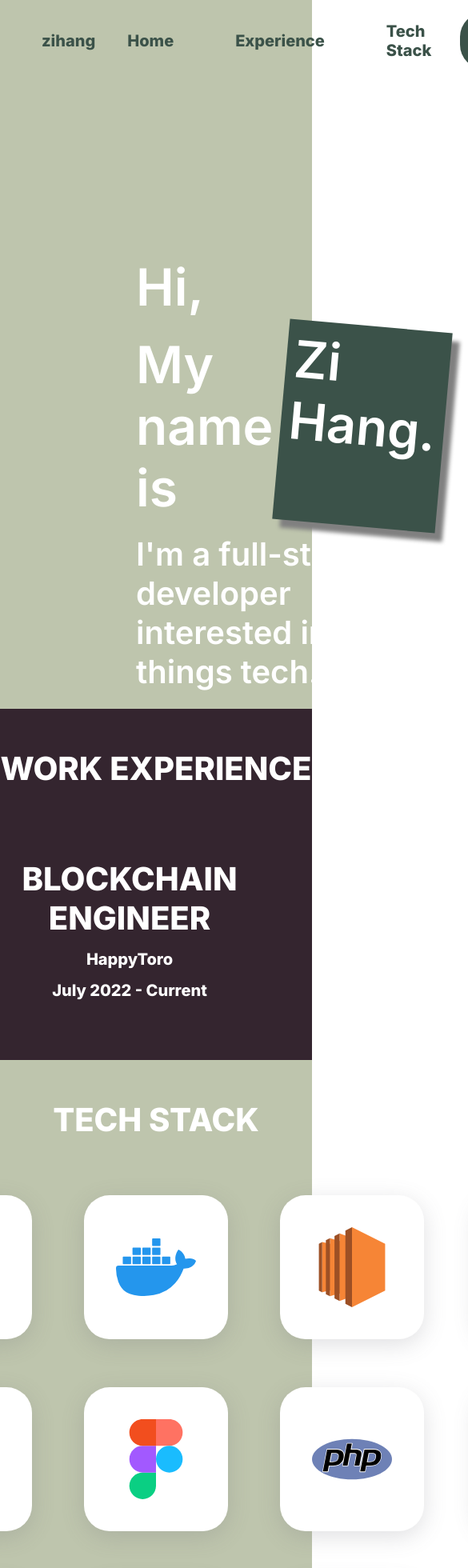
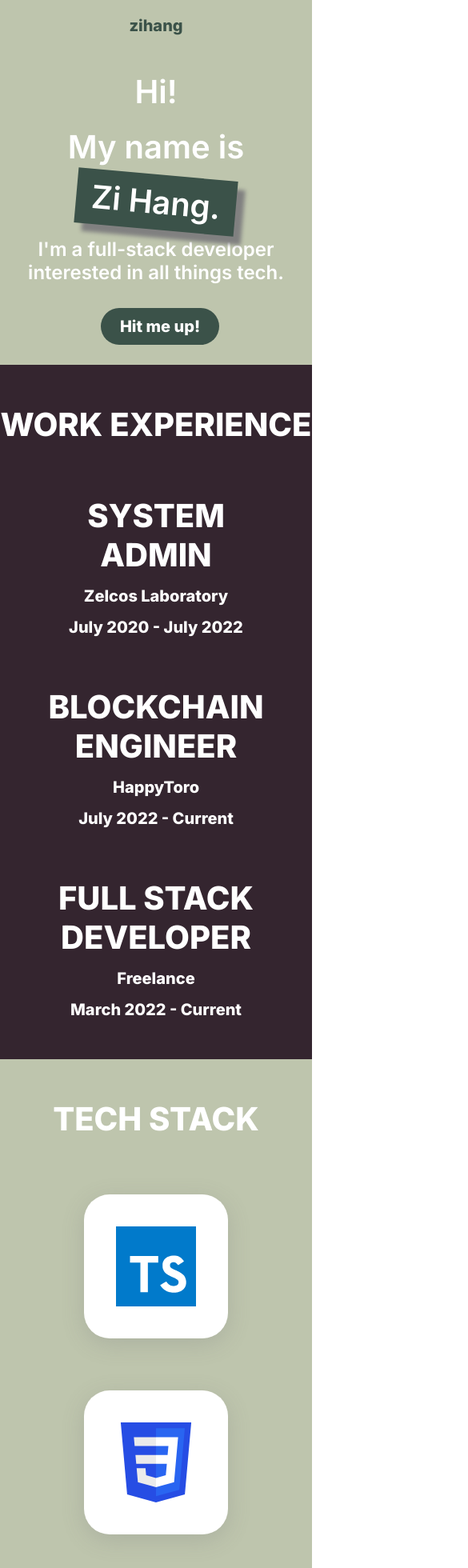
Before and after one commit to zihangg/portfolio, a React (Create React App) app: page / in a window 390 px wide. Shown: the top 1960 px of the page at 80% size, 585 px wide, since content can reach past the window. Built offline with nearby package versions, Linux system fonts and the light colour scheme.

Commit message:
media queries

```diff
--- a/src/App.css
+++ b/src/App.css
@@ -1,12 +1,10 @@
-html,
-body {
-  width: 100%;
-  height: 100%;
-}
-
 .container {
   background-color: #bec5ad;
   display: flex;
   min-width: 100%;
   flex-direction: column;
 }
+
+body {
+  overflow-x: hidden;
+}
--- a/src/components/Experience/Experience.css
+++ b/src/components/Experience/Experience.css
@@ -1,9 +1,7 @@
 @import url('https://fonts.googleapis.com/css?family=Inter:600,800');
 
-html,
 body {
-  width: 100%;
-  height: 100%;
+  overflow-x: hidden;
 }
 
 .experience-container {
@@ -60,6 +58,25 @@ body {
   font-size: 20px;
 }
 
+/*
+  media queries
+*/
+@media screen and (max-width: 769px) {
+  .secondary-container {
+    display: flex;
+    flex-direction: column;
+    gap: 3rem;
+  }
+}
+
+@media screen and (min-width: 769px) and (max-width: 1441px) {
+  .secondary-container {
+    display: flex;
+    flex-direction: row;
+    gap: 7rem;
+  }
+}
+
 @keyframes primary-load {
   0% {
     transform: translateX(-100%);
--- a/src/components/Home/Home.css
+++ b/src/components/Home/Home.css
@@ -4,14 +4,13 @@
   box-sizing: border-box;
 }
 
-html,
 body {
-  width: 100%;
-  height: 100%;
+  overflow-x: hidden;
 }
 
 .primary-container {
   display: flex;
+  justify-content: center;
 }
 
 .text-container {
@@ -64,7 +63,7 @@ body {
   font-size: 40px;
 }
 
-.button {
+.home-button {
   background-color: #3b5249;
   border-radius: 30px;
   color: #fff;
@@ -79,7 +78,7 @@ body {
   cursor: pointer;
 }
 
-.button:hover {
+.home-button:hover {
   background-color: transparent;
   outline: 2px solid #3b5249;
   color: #3b5249;
@@ -90,6 +89,99 @@ body {
   margin-top: 30px;
   padding-left: 10px;
   animation: button-load 1s;
+}
+
+/*
+  media queries
+*/
+@media screen and (max-width: 769px) {
+  .text-container {
+    margin-top: 1rem;
+    padding: 0;
+    align-items: center;
+    text-align: center;
+    margin-bottom: 5rem;
+  }
+
+  .name-container {
+    display: flex;
+    flex-direction: column;
+  }
+
+  .level1 {
+    font-size: 40px;
+  }
+
+  .name {
+    align-self: center;
+    font-size: 40px;
+    padding: 10px;
+    width: 200px;
+  }
+
+  .level2 {
+    font-size: 24px;
+  }
+
+  .image-container {
+    display: none;
+  }
+}
+
+@media screen and (min-width: 426px) and (max-width: 769px) {
+  .level1 .name {
+    font-size: 60px;
+  }
+
+  .level2 {
+    font-size: 34px;
+  }
+}
+@media screen and (min-width: 769px) and (max-width: 1441px) {
+  .primary-container {
+    margin-bottom: -226px;
+    justify-content: center;
+  }
+
+  .level1 {
+    font-size: 40px;
+  }
+
+  .level2 {
+    font-size: 20px;
+  }
+
+  .name {
+    font-size: 40px;
+  }
+
+  .text-container {
+    padding-top: 10rem;
+    padding-left: 3rem;
+    padding-bottom: 10rem;
+    font-family: 'Inter';
+    color: #fff;
+  }
+
+  .image-container {
+    padding-left: 5rem;
+    display: flex;
+    align-items: center;
+    justify-content: center;
+  }
+
+  .name-container {
+    display: flex;
+  }
+
+  .poseidon {
+    width: 450px;
+    align-self: flex-end;
+  }
+  #b {
+    height: 800px;
+    width: 1200px;
+  }
 }
 
 @keyframes primary-load {
--- a/src/components/Home/Home.tsx
+++ b/src/components/Home/Home.tsx
@@ -7,7 +7,7 @@ function Home() {
     <>
       <div className="primary-container" id="home">
         <div className="text-container">
-          <p className="level1">Hi,</p>
+          <p className="level1">Hi!</p>
           <div className="name-container">
             <p className="level1">My name is </p>
             <div className="name">Zi Hang.</div>
@@ -19,7 +19,7 @@ function Home() {
           </div>
           <div className="button-container-home">
             <button
-              className="button"
+              className="home-button"
               onClick={() => {
                 window.location.href = 'mailto:zihang.lee@gmail.com';
               }}
@@ -29,7 +29,7 @@ function Home() {
           </div>
         </div>
         <div className="image-container">
-          <Poseidon />
+          <Poseidon className="poseidon" />
         </div>
       </div>
     </>
--- a/src/components/Navbar/Navbar.css
+++ b/src/components/Navbar/Navbar.css
@@ -4,10 +4,8 @@
   box-sizing: border-box;
 }
 
-html,
 body {
-  width: 100%;
-  height: 100%;
+  overflow-x: hidden;
 }
 
 .navbar {
@@ -65,6 +63,55 @@ body {
   cursor: pointer;
 }
 
+/*
+  media queries
+*/
+@media screen and (max-width: 426px) {
+  .button {
+    display: none;
+  }
+
+  .nav-links {
+    display: none;
+  }
+
+  .navbar {
+    padding: 1rem 0rem;
+    justify-content: center;
+    align-items: center;
+    gap: 0;
+  }
+
+  .title {
+    align-items: center;
+    justify-content: center;
+    align-text: center;
+  }
+}
+
+@media screen and (min-width: 426px) and (max-width: 769px) {
+  .nav-links {
+    font-size: 15px;
+  }
+
+  .button {
+    font-size: 15px;
+    margin-right: 3rem;
+  }
+
+  .navbar {
+    padding: 1rem 0rem;
+  }
+
+  .title {
+    align-items: center;
+    justify-content: center;
+    align-text: center;
+    margin-left: 3rem;
+    font-size: 15px;
+  }
+}
+
 @keyframes nav-load {
   0% {
     transform: translateY(-100%);
--- a/src/components/TechStack/Techstack.css
+++ b/src/components/TechStack/Techstack.css
@@ -1,10 +1,4 @@
 @import url('https://fonts.googleapis.com/css?family=Inter:600,800');
-
-html,
-body {
-  width: 100%;
-  height: 100%;
-}
 
 .main-container {
   padding-top: 50px;
@@ -29,4 +23,35 @@ body {
   display: flex;
   gap: 65px;
   padding-bottom: 40px;
+  flex-wrap: wrap;
+  align-items: center;
+  justify-content: center;
+  padding-left: 500px;
+  padding-right: 500px;
 }
+
+/*
+  media queries
+*/
+@media screen and (max-width: 426px) {
+  .techstack-container {
+    flex-direction: column;
+    white-space: initial;
+    padding-left: 0px;
+    padding-right: 0px;
+  }
+}
+
+@media screen and (min-width: 426px) and (max-width: 769px) {
+  .techstack-container {
+    padding-left: 20px;
+    padding-right: 20px;
+  }
+}
+
+@media screen and (min-width: 769px) and (max-width: 1441px) {
+  .techstack-container {
+    padding-left: 20px;
+    padding-right: 20px;
+  }
+}
--- a/src/components/TechStack/Techstack.tsx
+++ b/src/components/TechStack/Techstack.tsx
@@ -28,15 +28,11 @@ function Techstack() {
           <Box icon={<Docker />} />
           <Box icon={<EC2 />} />
           <Box icon={<ReactIcon />} />
-        </div>
-        <div className="techstack-container">
           <Box icon={<PGSQL />} />
           <Box icon={<Redux />} />
           <Box icon={<Figma />} />
           <Box icon={<PHP />} />
           <Box icon={<GitLab />} />
-        </div>
-        <div className="techstack-container">
           <Box icon={<MySQL />} />
           <Box icon={<VSC />} />
           <Box icon={<MongoDB />} />
--- a/src/index.css
+++ b/src/index.css
@@ -5,9 +5,5 @@ body {
     sans-serif;
   -webkit-font-smoothing: antialiased;
   -moz-osx-font-smoothing: grayscale;
+  overflow-x: hidden;
 }
-
-code {
-  font-family: source-code-pro, Menlo, Monaco, Consolas, 'Courier New',
-    monospace;
-}
```
